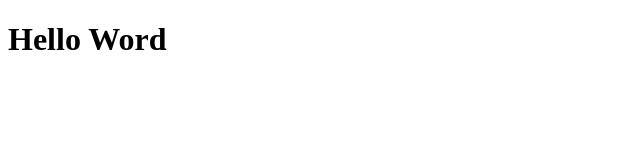
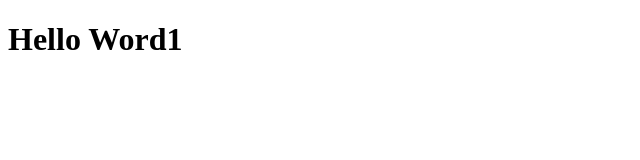
Before and after one commit to Guizim1/aula_minicurso1, a plain HTML site: page index.html in a window 1280 px wide. Shown: the full height of the page, 0-640 px from the left. Drawn offline with Linux system fonts and the light colour scheme.

```diff
--- a/index.html
+++ b/index.html
@@ -6,6 +6,6 @@
     <title>Document</title>
 </head>
 <body>
-    <h1> Hello Word </h1>
+    <h1> Hello Word1 </h1>
 </body>
 </html>
```
